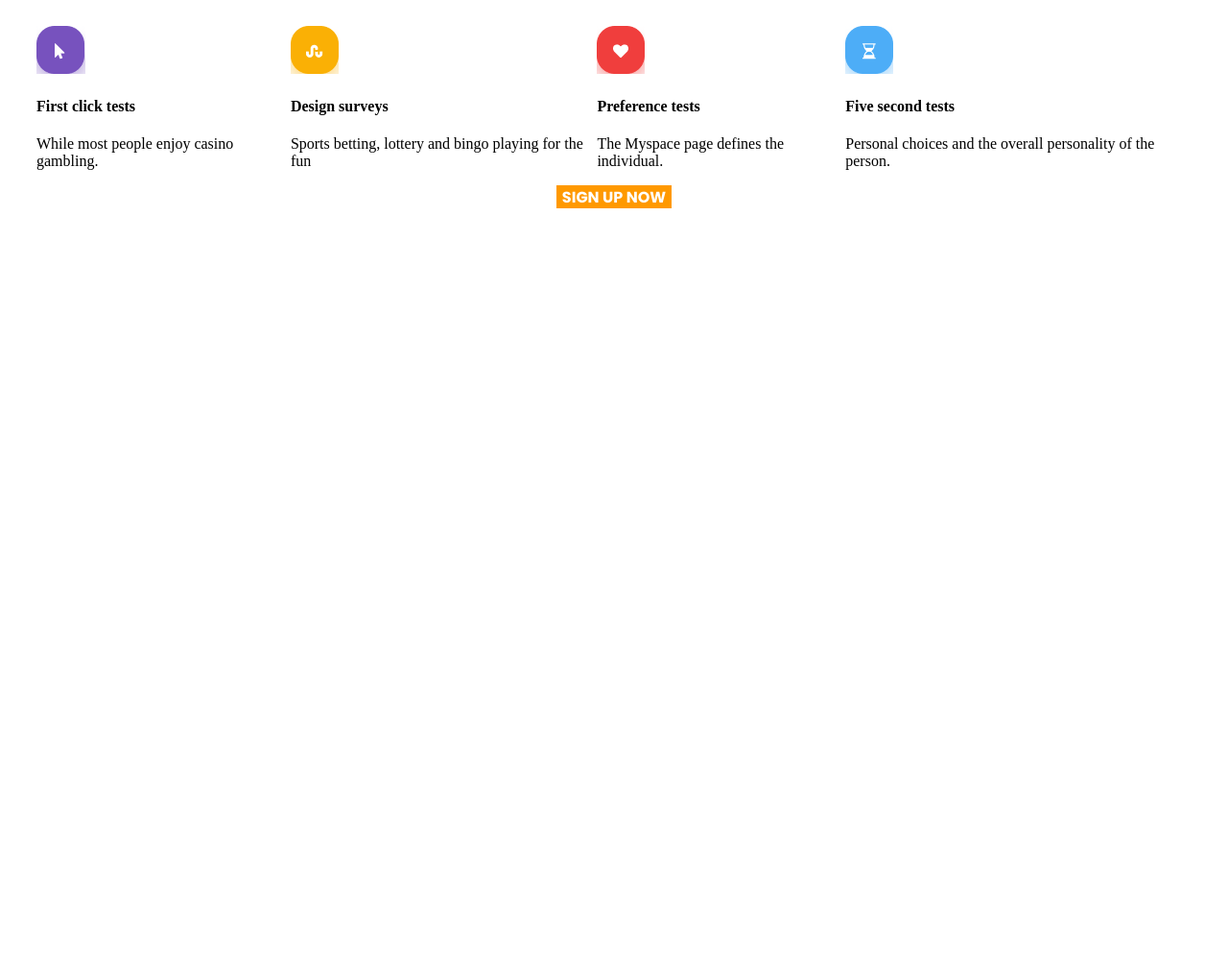
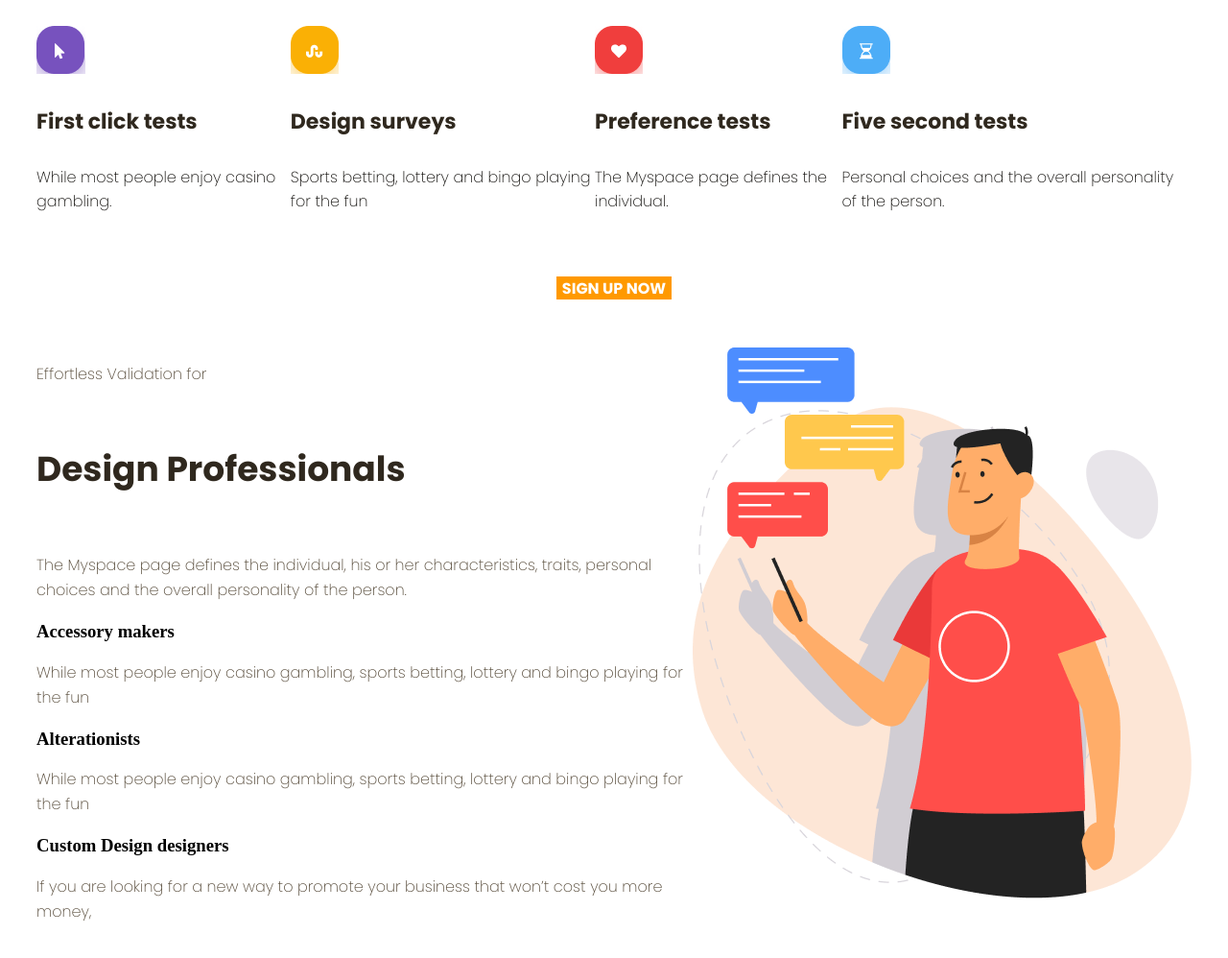
Before and after one commit to vasavipailla/productly, a plain HTML site: page index.html in a window 1280 px wide. Shown: the part 796-1794 px from the top of the page at 96% size. Before the commit the page ends 1043 px from the top, so only its background shows below. Drawn offline with Linux system fonts and the light colour scheme.

Commit message:
section3

```diff
--- a/index.html
+++ b/index.html
@@ -53,29 +53,56 @@
                     <div class="container2">
                         <div>
                             <img src="images/icon.png" alt="first click tests">
-                            <h4>First click tests</h4>
-                            <p>While most people enjoy casino gambling.</p>
+                            <h4 class="sub title1">First click tests</h4>
+                            <p class="para info1">While most people enjoy casino gambling.</p>
                         </div>
                         <div>
                             <img src="images/yellow.png" alt="design surveys">
-                            <h4>Design surveys</h4>
-                            <p>Sports betting, lottery and bingo playing for the fun</p>
+                            <h4 class="sub title2">Design surveys</h4>
+                            <p class="para info2">Sports betting, lottery and bingo playing for the fun</p>
                         </div>
                         <div>
                             <img src="images/red.png" alt="preference tests">
-                            <h4>Preference tests</h4>
-                            <p>The Myspace page defines the individual.</p>
+                            <h4 class="sub title3">Preference tests</h4>
+                            <p class="para info3">The Myspace page defines the individual.</p>
                         </div>
                         <div>
                             <img src="images/blue.png" alt="Personal choices">
-                            <h4>Five second tests</h4>
-                            <p>Personal choices and the overall personality of the person. </p>
+                            <h4 class="sub title4">Five second tests</h4>
+                            <p class="para info4">Personal choices and the overall personality of the person. </p>
                         </div>
                     </div>
                     <div class="main button2">
                         <button class="main-button2">SIGN UP NOW</button>
                     </div>
                  </section>
+                 <section class="main-section3">
+                    <div class="container3">
+                        <div class="main-info2">
+                            <div>
+                                <p class="heading1">Effortless Validation for</p>
+                                <h5 class="heading2">Design Professionals</h5></div>
+                            <div>
+                                <p class="para1">The Myspace page defines the individual, his or her characteristics, traits, personal choices and the overall personality of the person. </p>
+                            </div>
+                            <div>
+                                <h3 class="heading3">Accessory makers</h3>
+                                <p class="para1">While most people enjoy casino gambling, sports betting, lottery and bingo playing for the fun</p>
+                            </div>
+                            <div>
+                                <h3 class="heading3">Alterationists</h3>
+                                <p class="para1">While most people enjoy casino gambling, sports betting, lottery and bingo playing for the fun</p>
+                            </div>
+                            <div>
+                                <h3 class="heading3">Custom Design designers</h3>
+                                <p class="para1">If you are looking for a new way to promote your business that won’t cost you more money, </p>
+                            </div>
+                        </div>
+                        <div>
+                            <img src="images/man.png" alt="man writing">
+                        </div>
+                    </div>
+                 </section>
             </main>
         </div>
     </body>
--- a/styles/index.css
+++ b/styles/index.css
@@ -138,11 +138,32 @@ li {
 
 .container2 {
     display: flex;
+    justify-content: space-between;
+
+}
+
+.sub {
+    font-family: 'Poppins';
+    font-style: normal;
+    font-weight: 600;
+    font-size: 22px;
+    line-height: 33px;
+    color: #2F281E;
+
+}
+
+.para {
+    font-family: 'Poppins';
+    font-style: normal;
+    color: #0e0c09;
+
 
 }
 
 .button2 {
      text-align: center;
+     margin:50px;
+
 }
 
 .main-button2 {
@@ -161,3 +182,40 @@ li {
     border: none;
 
 }
+
+.container3 {
+    display: flex;
+    margin: 30px;
+
+}
+
+.heading1{
+    font-family: 'Poppins';
+    font-style:normal;
+    font-weight: 500;
+    font-size: 16px;
+    line-height: 24px;
+    /* identical to box height */
+    color: #544837;
+
+}
+
+.heading2 {
+    font-family: 'Poppins';
+    font-style: normal;
+    font-weight: 700;
+    font-size: 36px;
+    line-height: 54px;
+    /* identical to box height */
+    color: #2F281E;
+}
+
+.para1 {
+    font-family: 'Poppins';
+    font-style: normal;
+    font-weight: 500;
+    font-size: 16px;
+    line-height: 26px;
+    /* or 162% */
+    color: #544837;
+}
```
Also changed, not shown: images/man.png (added).
